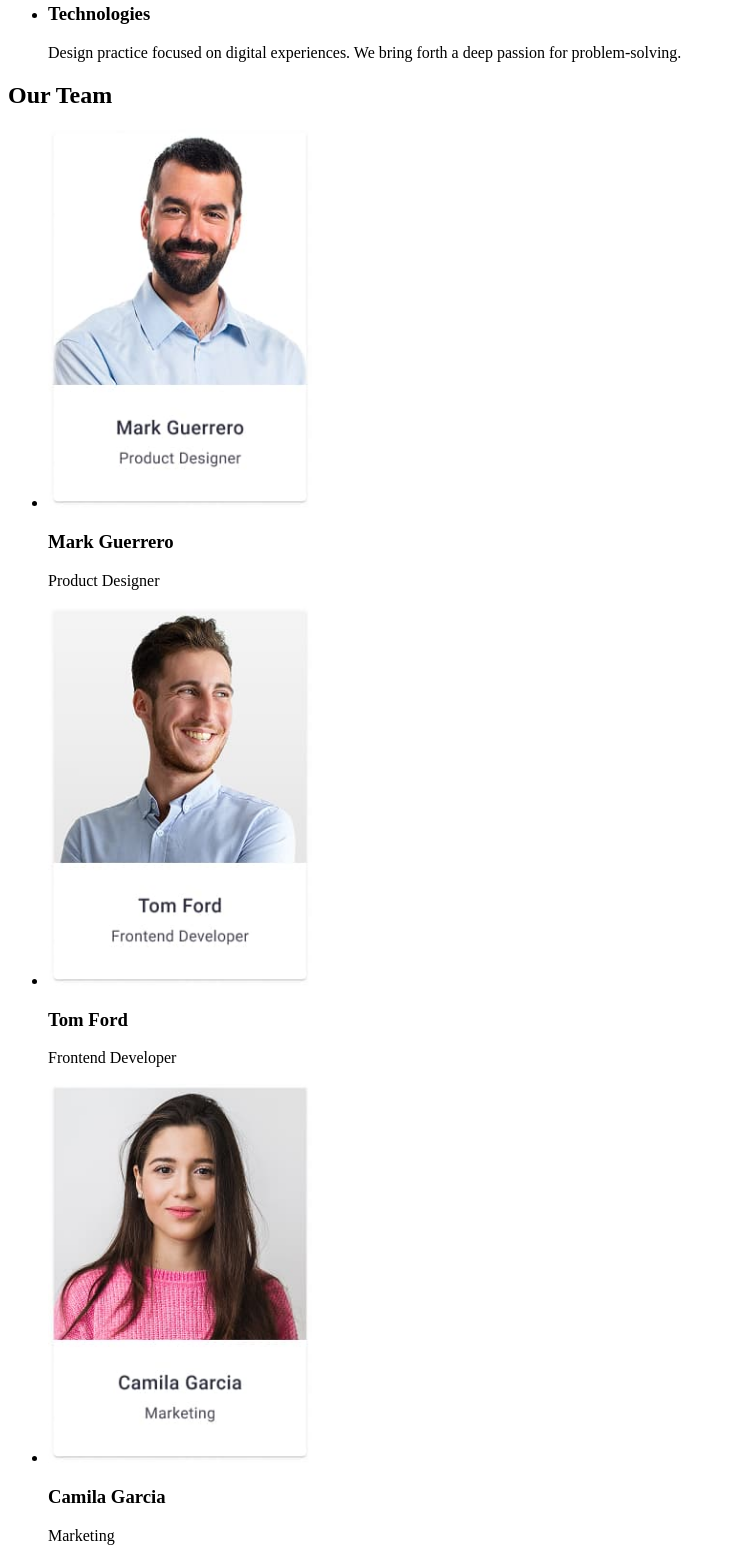
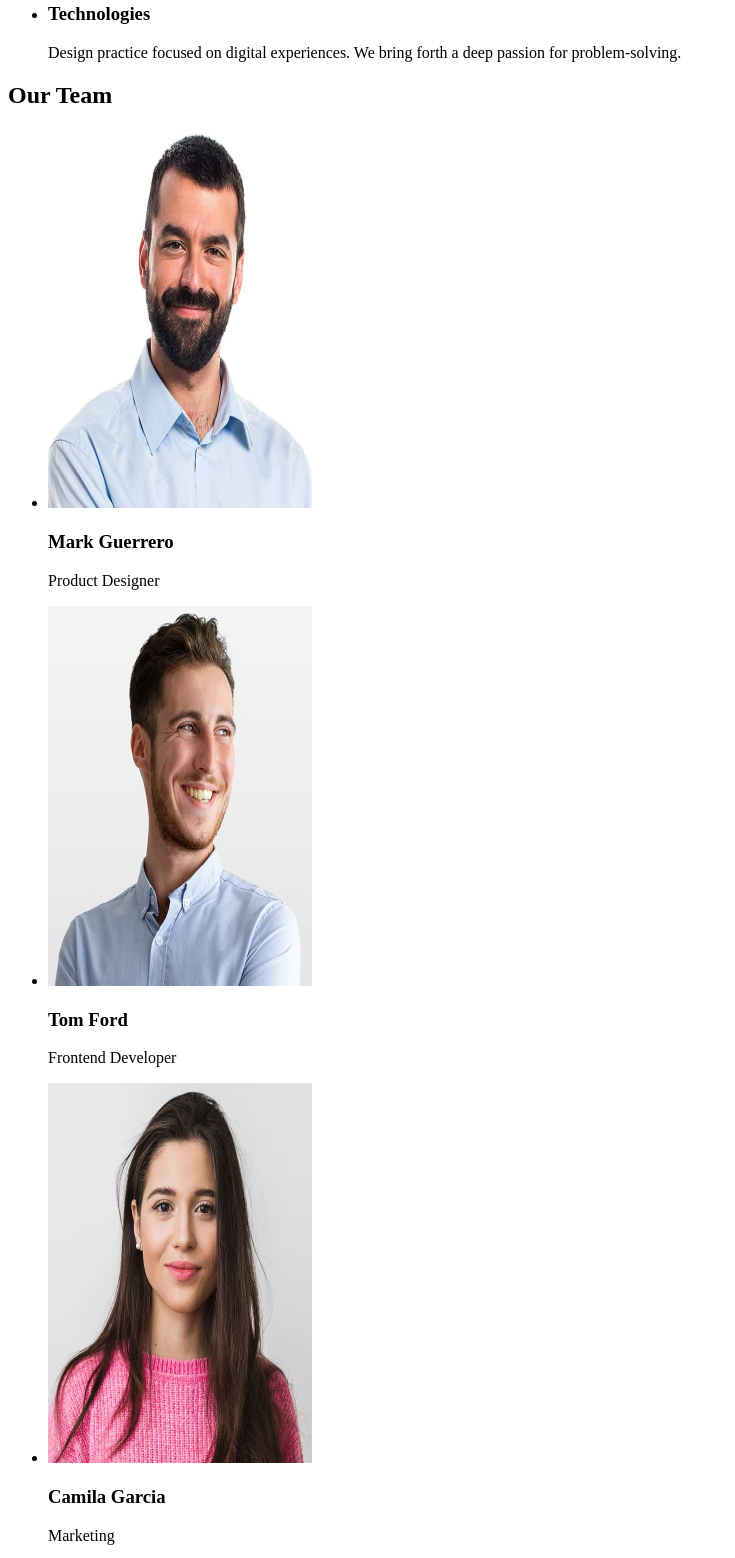
Before and after one commit to Lysenkovskyi-Mykola/goit-markup-hw-01, a plain HTML site: page index.html in a window 1280 px wide. Shown: the part 514-2072 px from the top of the page, without its empty margins (0-735 px from the left). Drawn offline with Linux system fonts and the light colour scheme.

Commit message:
update photos

```diff
--- a/index.html
+++ b/index.html
@@ -66,7 +66,7 @@
         <ul>
           <li>
             <img
-              src="./images/mark-guerrero-product-designer.jpg"
+              src="./images/mark-guerrero-product-designer1.jpg"
               alt="Mark Guerrero - Product Designer"
               width="264"
               height="380"
@@ -77,7 +77,7 @@
           </li>
           <li>
             <img
-              src="./images/tom-ford-frontend-developer.jpg"
+              src="./images/tom-ford-frontend-developer2.jpg"
               alt="Tom Ford - Frontend Developer"
               width="264"
               height="380"
@@ -88,7 +88,7 @@
           </li>
           <li>
             <img
-              src="./images/camila-garcia-marketing.jpg"
+              src="./images/camila-garcia-marketing3.jpg"
               alt="Camila Garcia - Marketing"
               width="264"
               height="380"
@@ -99,7 +99,7 @@
           </li>
           <li>
             <img
-              src="./images/daniel-wilson-ui-designer.jpg"
+              src="./images/daniel-wilson-ui-designer4.jpg"
               alt="Daniel Wilson - UI Designer"
               width="264"
               height="380"
```
Also changed, not shown: images/camila-garcia-marketing3.jpg (added), images/daniel-wilson-ui-designer4.jpg (added), images/mark-guerrero-product-designer1.jpg (added), images/tom-ford-frontend-developer2.jpg (added).
